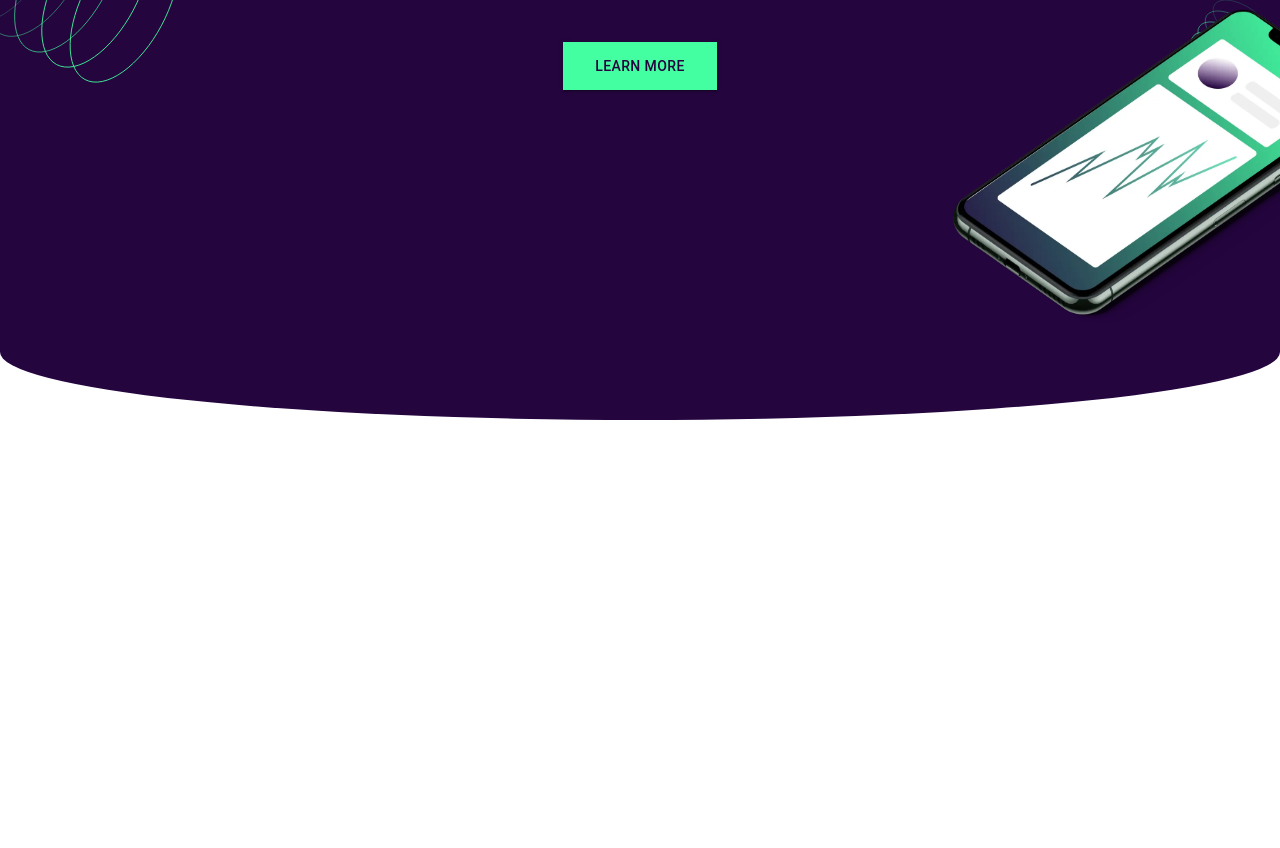
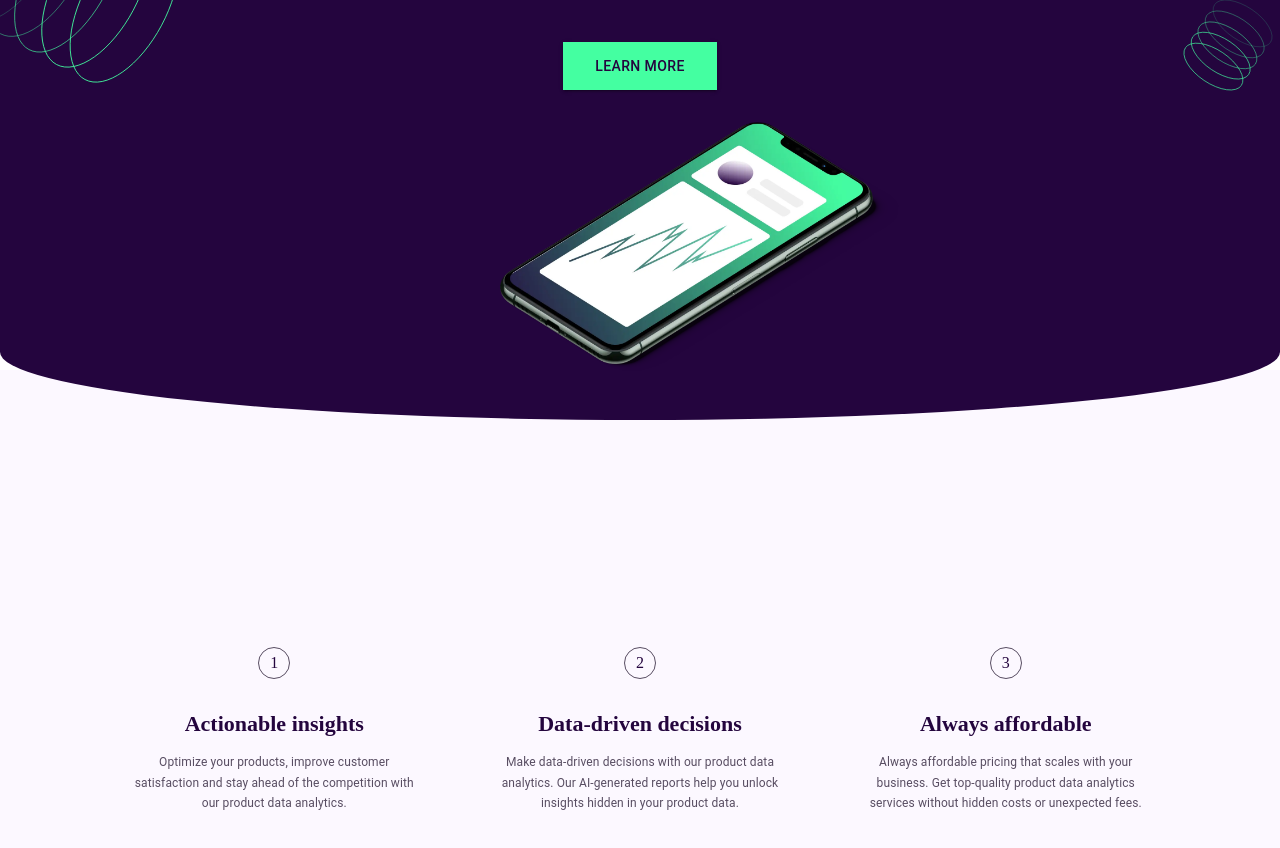
Before and after one commit to iAngkur/next-30-days-challenge, a Next.js app: page /day4 in a window 1280 px wide. Shown: the part 260-1108 px from the top of the page. Before the commit the page ends 800 px from the top, so only its background shows below. Built offline with nearby package versions, Linux system fonts and the light colour scheme.

Commit message:
added value section.

```diff
--- a/app/day4/page.tsx
+++ b/app/day4/page.tsx
@@ -1,4 +1,5 @@
 import Hero from "@/components/day4/Hero";
+import Value from "@/components/day4/Value";
 import Box from "@mui/material/Box";
 import React from "react";
 
@@ -6,6 +7,7 @@ export default function page() {
   return (
     <Box sx={{ minHeight: "100vh", width: "100%" }}>
       <Hero />
+      <Value />
     </Box>
   );
 }
--- a/components/ProjectLink.tsx
+++ b/components/ProjectLink.tsx
@@ -5,10 +5,10 @@ import Link from "next/link";
 export default function ProjectLink({
   label,
   link,
-}: {
+}: Readonly<{
   label: string;
   link: string;
-}) {
+}>) {
   return (
     <Box
       sx={{
--- /dev/null
+++ b/components/day4/Card.tsx
@@ -0,0 +1,58 @@
+import Typography from "@mui/material/Typography";
+import Box from "@mui/material/Box";
+import React from "react";
+import { COLORS } from "@/styles/colors";
+
+interface CardProps {
+  seqNo: number;
+  title: string;
+  description: string;
+}
+
+export default function Card({
+  seqNo,
+  title,
+  description,
+}: Readonly<CardProps>) {
+  return (
+    <Box
+      sx={{
+        display: "flex",
+        flexDirection: "column",
+        justifyContent: "center",
+        alignItems: "center",
+        color: `${COLORS.darkPurple}`,
+        width: "27%",
+        textAlign: "center",
+        gap: "1rem",
+        padding: "0.5rem",
+      }}
+    >
+      <Typography
+        sx={{
+          width: "2rem",
+          height: "2rem",
+          border: `1px solid ${COLORS.lightPurple}`,
+          borderRadius: "50%",
+          display: "flex",
+          justifyContent: "center",
+          alignItems: "center",
+          lineHeight: "2rem",
+          marginBottom: "1rem",
+          fontFamily: "serif",
+        }}
+      >
+        {seqNo}
+      </Typography>
+      <Typography
+        variant="h3"
+        sx={{ fontWeight: 700, fontSize: "22px", fontFamily: "serif" }}
+      >
+        {title}
+      </Typography>
+      <Typography sx={{ color: `${COLORS.lightPurple}`, fontSize: "12px", lineHeight: "1.7" }}>
+        {description}
+      </Typography>
+    </Box>
+  );
+}
--- a/components/day4/Hero.tsx
+++ b/components/day4/Hero.tsx
@@ -6,9 +6,8 @@ import Nav from "./Nav";
 import Container from "@mui/material/Container";
 import Typography from "@mui/material/Typography";
 import styles from "@/styles/day4.module.css";
-import Button from "../Button";
+import Button from "./Button";
 import Image from "next/image";
-import { relative } from "path";
 
 export default function Hero() {
   return (
@@ -68,14 +67,14 @@ export default function Hero() {
         <Image
           src="/assets4/images/image-hero.webp"
           alt="iphone"
-          height={210}
-          width={300}
-
+          height={250}
+          width={400}
           style={{
             position: "absolute",
-            right: "-88px",
-            bottom: "-150px",
-            transform: "scale(1.5)"
+            left: "55%",
+            bottom: "-250px",
+            transform: "translateX(-50%)",
+            zIndex: "5",
           }}
         />
       </Container>
--- /dev/null
+++ b/components/day4/Value.tsx
@@ -0,0 +1,60 @@
+import React from "react";
+import Card from "./Card";
+import Container from "@mui/material/Container";
+import { COLORS } from "@/styles/colors";
+import Box from "@mui/material/Box";
+
+const values = [
+  {
+    seqNo: 1,
+    title: "Actionable insights",
+    description:
+      "Optimize your products, improve customer satisfaction and stay ahead of the competition with our product data analytics.",
+  },
+  {
+    seqNo: 2,
+    title: "Data-driven decisions",
+    description:
+      "Make data-driven decisions with our product data analytics. Our AI-generated reports help you unlock insights hidden in your product data.",
+  },
+  {
+    seqNo: 3,
+    title: "Always affordable",
+    description:
+      "Always affordable pricing that scales with your business. Get top-quality product data analytics services without hidden costs or unexpected fees.",
+  },
+];
+export default function Value() {
+  return (
+    <Box
+      sx={{
+        backgroundColor: COLORS.extraLightPurple,
+        height: "70vh",
+        display: "flex",
+        justifyContent: "center",
+        alignItems: "center",
+        position: "relative",
+        top: "-50px",
+        zIndex: "-1",
+      }}
+    >
+      <Container
+        sx={{
+          marginTop: "10rem",
+          display: "flex",
+          justifyContent: "space-evenly",
+          alignItems: "center",
+        }}
+      >
+        {values.map(({ seqNo, title, description }) => (
+          <Card
+            key={seqNo}
+            seqNo={seqNo}
+            title={title}
+            description={description}
+          />
+        ))}
+      </Container>
+    </Box>
+  );
+}
--- a/styles/colors.ts
+++ b/styles/colors.ts
@@ -1,6 +1,7 @@
 export const COLORS = {
   darkPurple: "#24053E",
   lightPurple: "#584D62",
+  extraLightPurple: "#FCF8FF",
   white: "#FFFFFF",
   green: "#44FFA1"
 }
```
Also changed, not shown: components/day4/Button.tsx (renamed from components/Button.tsx).
